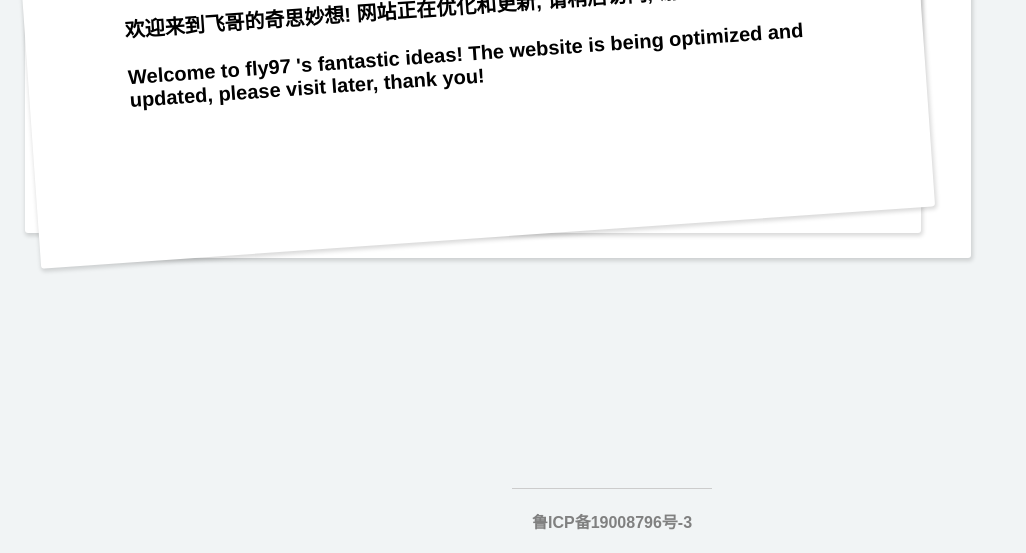
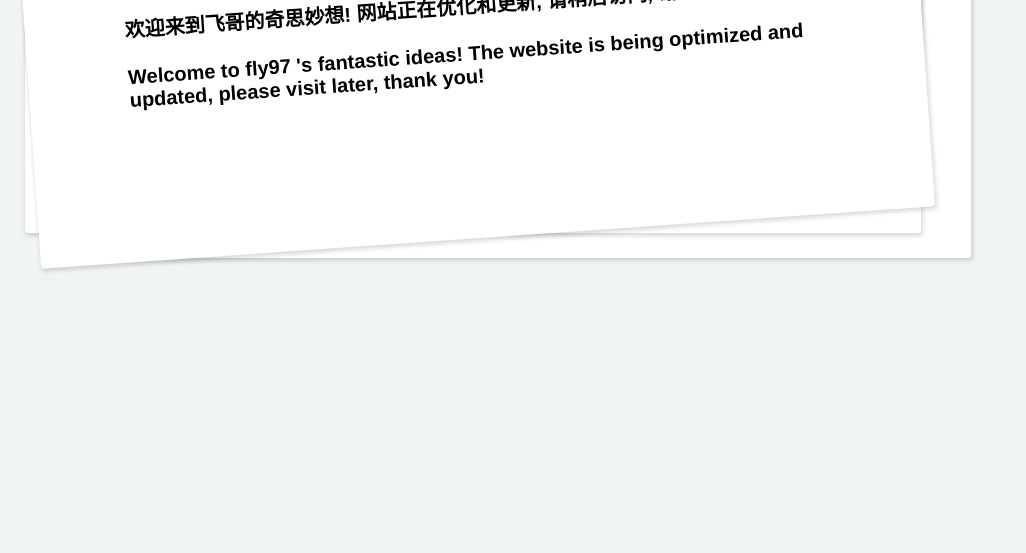
Before and after one commit to flyzstu/wgcf-backup, a plain HTML site: page index.html in a window 1280 px wide. Shown: the part 247-800 px from the top of the page, without its empty margins (0-1026 px from the left). Drawn offline with Linux system fonts and the light colour scheme.

Commit message:
Update and rename 飞哥的奇思妙想.html to index.html

```diff
--- a/飞哥的奇思妙想.html
+++ b/index.html
@@ -1,6 +1,6 @@
 <!DOCTYPE html>
 <!-- saved from url=(0022)https://www.fly97.fun/ -->
-<html><head><meta http-equiv="Content-Type" content="text/html; charset=UTF-8"><title>飞哥的奇思妙想</title>
+<html><head><meta http-equiv="Content-Type" content="text/html; charset=UTF-8"><title>Hello World</title>
 
 
 		<title>Caddy works!</title>
@@ -209,7 +209,6 @@
 				</h1>
 		</div>
 		<footer>
-			<div id="disclaimer"><h3><a href="https://beian.miit.gov.cn/">鲁ICP备19008796号-3</a></h3></div>
 
 		</footer>
 
```
